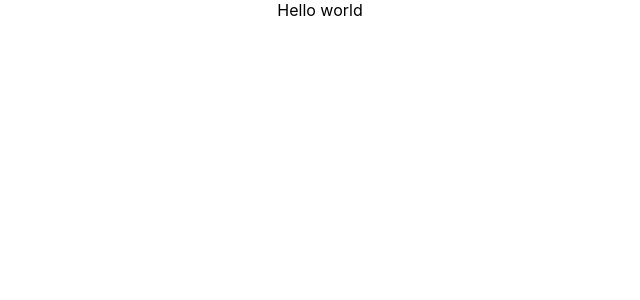
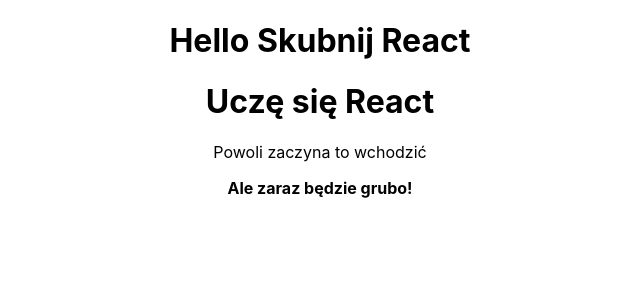
Before and after one commit to masives/taste-react, a React (Create React App) app: page / in a window 1280 px wide. Shown: the top 300 px of the page, without its empty margins (320-960 px from the left). Built offline with nearby package versions, Linux system fonts and the light colour scheme; the HTML template or start-up script is replaced by a standard one.

Commit message:
first encounter

```diff
--- a/src/App.js
+++ b/src/App.js
@@ -6,8 +6,19 @@
 // klasa App (nazwa własna) dziedziczy od klasy Komponent, dzięki czemu mamy dostęp m.in. do funkcji render
 class App extends React.Component {
   render() {
-    return <div className="App">Hello world</div>;
+    return (
+      <div className="App">
+        <h1>Hello Skubnij React</h1>
+        <div>
+          <h1>Uczę się React</h1>
+          <p>Powoli zaczyna to wchodzić</p>
+          <b>Ale zaraz będzie grubo!</b>
+        </div>
+      </div>
+    );
   }
 }
 
 export default App;
+
+// 10:36
```
